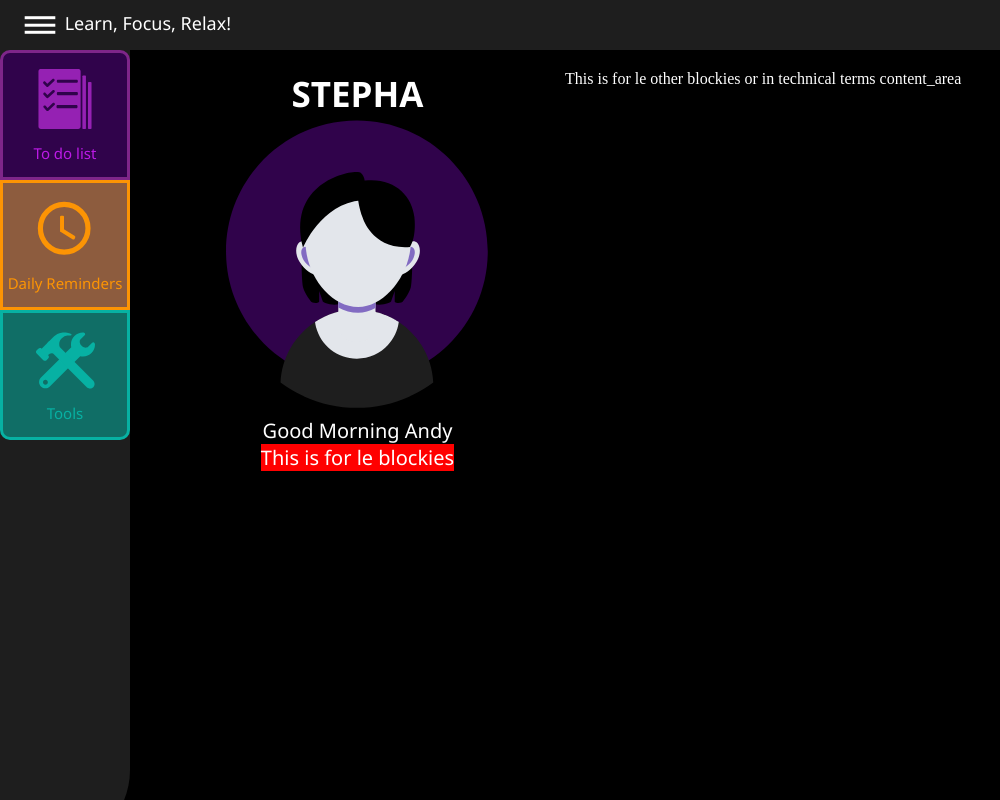
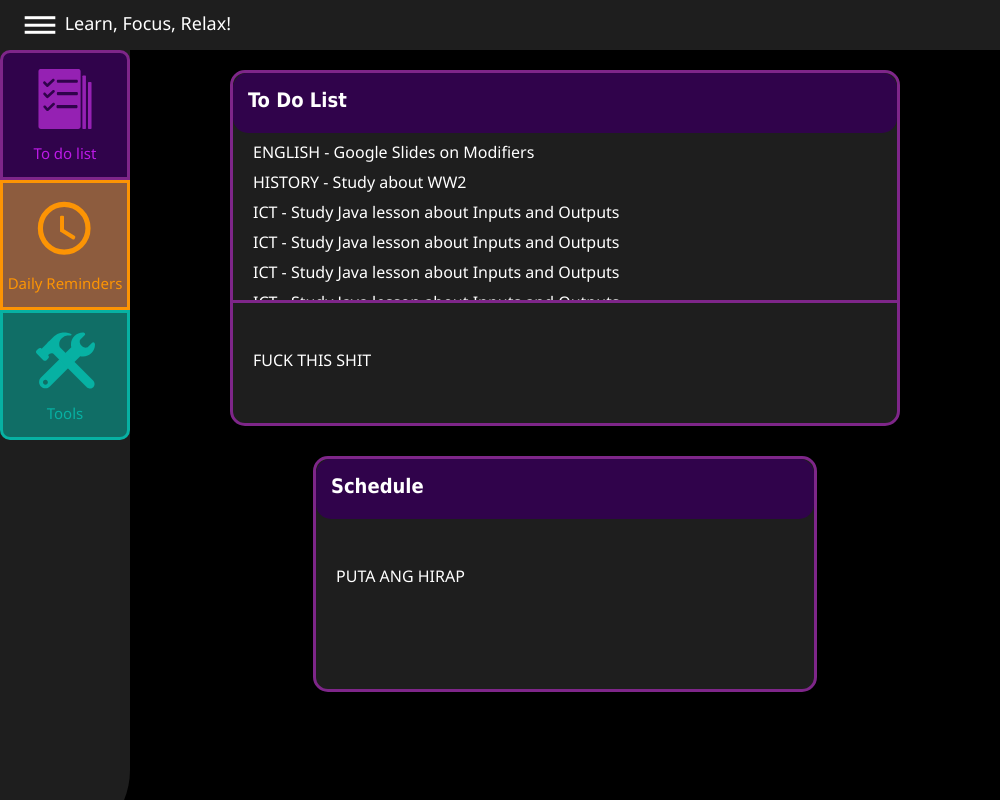
Before and after one commit to Jerenokun/STEPHA, an Electron app: page index.html in a window 1000 px wide. Both pictures are taken after a click on the element "To do list". Drawn offline with Linux system fonts and the light colour scheme.

Commit message:
added the todolist page and functionality to SOME buttons

```diff
--- a/index.html
+++ b/index.html
@@ -5,16 +5,20 @@
         <meta http-equiv="X-UA-Compatible" content="IE=edge" />
         <meta name="viewport" content="width=device-width, initial-scale=1.0" />
         <title>STEPHA</title>
-        <link href="styles.css" rel="stylesheet" />
+        <link href="styles/styles.css" rel="stylesheet" />
+        <link href="styles/main_styles.css" rel="stylesheet">
+        <link href="styles/main_buttons_styles.css" rel="stylesheet">
+        <link href="styles/homepage.css" rel="stylesheet">
+        <script src="index.js"></script>
     </head>
     <body>
         <div id="navbar">
-            <img src="assets/menu_button.svg" id="menu_button" />
+            <img src="assets/menu_button.svg" id="menu_button" onclick="home()"/>
             Learn, Focus, Relax!
         </div>
             <!-- sidebar -->
             <div id="sidebar">
-                <div id="things_to_do_button" class="main_buttons">
+                <div id="things_to_do_button" class="main_buttons" onclick="todolist_page()">
                     <img src="assets/todolist_icon.svg" class="main_buttons_icons"/><br />
                     To do list
                 </div>
@@ -29,19 +33,51 @@
             </div>
             <!-- Main_content, basically where most of the stuff is placed -->
             <div id="main_content">
-                <!-- There's two kasi-->
-                <div id="main_content_col1">
-                    <span style="font-size: 35px;font-weight: 700">STEPHA </span>
-                    <img src="assets/stepha_icon.svg">
-                    <span id="greeting">Good Morning Andy</span>
-                    <div class="content_area">
-                        This is for le blockies
+                <!-- This is the home page -->
+                <div id="homepage">
+                    <div id="homepage_col1">
+                        <span style="font-size: 35px;font-weight: 700">STEPHA </span>
+                        <img src="assets/stepha_icon.svg">
+                        <span id="greeting">Good Morning Andy</span>
+                        <div class="homepage_content_area">
+                            This is for le blockies
+                        </div>
+                    </div>
+                    <div id="homepage_col2">
+                        <div class="homepage_content_area">
+                            This is for le other blockies or in technical terms content_area
+                        </div>
                     </div>
                 </div>
-                <div id="main_content_col2">
-                    This is for le other blockies or in technical terms content_area
+                <!-- This is the todolist page -->
+                <div id="todolist_page">
+                    <div id="todolist_table">
+                        <div id="todolist_title">
+                            To Do List
+                        </div>
+                        <div id="todolist_items">
+                            <p>MATH -  Performance Task 1 | Pre-Calculus Tutor!</p>
+                            <p>ENGLISH - Google Slides on Modifiers</p>
+                            <p>HISTORY - Study about WW2</p>
+                            <p>ICT - Study Java lesson about Inputs and Outputs</p>
+                            <p>ICT - Study Java lesson about Inputs and Outputs</p>
+                            <p>ICT - Study Java lesson about Inputs and Outputs</p>
+                            <p>ICT - Study Java lesson about Inputs and Outputs</p>
+                        </div>
+                        <div id="todolist_add">
+                            FUCK THIS SHIT
+                        </div>
+                    </div>
+                    <div id="todolist_schedule">
+                        <div id="todolist_title">
+                            Schedule
+                        </div>
+                        <div id="todolist_sched_add">
+                            PUTA ANG HIRAP
+                        </div>
+                    </div>
                 </div>
+            </div>
 
-            </div>
     </body>
 </html>
--- /dev/null
+++ b/index.js
@@ -0,0 +1,17 @@
+let allpages = ['homepage','todolist_page']
+function todolist_page() {
+    for (let i = 0; i < allpages.length;i++) {
+        let page = document.getElementById(allpages[i]);
+        page.style.display = "none";
+    }
+    let page = document.getElementById("todolist_page");
+    page.style.display = "flex"
+}
+function home() {
+    for (let i = 0; i < allpages.length;i++) {
+        let page = document.getElementById(allpages[i]);
+        page.style.display = "none"
+    }
+    let page = document.getElementById("homepage");
+    page.style.display = "grid"
+}
--- a/styles.css
+++ /dev/null
@@ -1,117 +0,0 @@
-/* check Line 69 for the content areas  */
-/* I SWEAR THIS ISN'T ON PURPOSE */
-
-* {
-    margin: 0;
-    padding: 0;
-}
-:root{
-    --window_bg_color--: black;
-    --sidebars_bg_color--: #1E1E1E;
-    --stepha_font_color--: white;
-    --primary_text_color--: white;
-    --title_text_color--: white;
-    --block_bg_color--:#1E1E1E;
-}
-html, body {
-    background-color: var(--window_bg_color--);
-    width: 100%;
-    height: 100%;
-
-}
-#navbar {
-    position: fixed;
-    width: 100%;
-    margin-bottom: 100px;
-    padding: 5px 20px;
-    font-size: 18px;
-    font-family:  'Segoe UI', Tahoma, Verdana, Arial;
-    background-color: var(--sidebars_bg_color--);
-    color: var(--title_text_color--);
-}
-#sidebar{
-    position: fixed;
-    top: 50px;
-    width: 130px; /* 13% */
-    height: 100%;
-    line-height: 100%;
-    border-radius: 0 0 80px 0;
-    font-family:  'Segoe UI', Tahoma, Verdana, Arial;
-    background-color: var(--sidebars_bg_color--);
-    color: #7191BF;
-    z-index: 1;
-
-}
-#main_content{
-    display: grid;
-    position: absolute;
-    top: 50px;
-    left: 130px;
-    width: calc(100% - 130px);
-    padding: 20px;
-    grid-template-columns: 50% 50%;
-    color: white;
-    -webkit-box-sizing: border-box; /* Safari/Chrome, other WebKit */
-    -moz-box-sizing: border-box;    /* Firefox, other Gecko */
-    box-sizing: border-box;
-}
-#main_content_col1{
-    display: flex;
-    flex-direction: column;
-    align-items: center;
-    justify-content: center;
-    font-size: 20px;
-    font-family: 'Segoe UI', Roboto, Oxygen, Ubuntu, Cantarell, 'Open Sans', 'Helvetica Neue', sans-serif;
-}
-#main_content_col1 img{
-    width: 300px;
-}
-.content_area{
-    background-color: red;
-    /*me need help here boiz */
-}
-#menu_button{
-    width: 40px;
-    height: 40px;
-    vertical-align: middle;
-}
-.main_buttons{
-    display: flex;
-    position: fixed;
-    flex-direction: column;
-    width: 124px;
-    height: 104px;
-    padding: 10px 0;
-    align-items: center;
-    justify-content: center;
-    vertical-align: middle;
-    font-size: 15px;
-    font-family: 'Segoe UI', Tahoma, Geneva, Verdana, sans-serif;
-    cursor: pointer;
-}
-
-.main_buttons_icons{
-    height: 60px;
-    width: 60px;
-}
-#things_to_do_button{
-    top: 50px;
-    border-radius: 10px 10px 0 0;
-    border: 3px solid #7E2689;
-    background-color: #30034B;
-    color: #BC1AE6;
-}
-#daily_reminders_button{
-    top: 180px;
-    border: 3px solid #FC9404;
-    background-color: #8D5C3E;
-    color: #FC9404;
-}
-#tools_button{
-    top: 310px;
-
-    border-radius: 0 0 10px 10px;
-    border: 3px solid #07B1A3;
-    background-color: #07b1a38c;
-    color: #07B1A3;
-}
--- /dev/null
+++ b/styles/homepage.css
@@ -0,0 +1,28 @@
+#homepage{
+    display: grid;
+    position: absolute;
+    top: 50px;
+    left: 130px;
+    width: calc(100% - 130px);
+    height: 100%;
+    padding: 20px;
+    grid-template-columns: 50% 50%;
+    color: white;
+    -webkit-box-sizing: border-box; /* Safari/Chrome, other WebKit */
+    -moz-box-sizing: border-box;    /* Firefox, other Gecko */
+    box-sizing: border-box;
+}
+#homepage_col1{
+    display: flex;
+    flex-direction: column;
+    align-items: center;
+    font-size: 20px;
+    font-family: 'Segoe UI', Roboto, Oxygen, Ubuntu, Cantarell, 'Open Sans', 'Helvetica Neue', sans-serif;
+}
+#homepage_col1 img{
+    width: 300px;
+}
+.homepage_content_area{
+    background-color: red;
+    /*me need help here boiz */
+}
--- /dev/null
+++ b/styles/main_buttons_styles.css
@@ -0,0 +1,40 @@
+.main_buttons{
+    display: flex;
+    position: fixed;
+    flex-direction: column;
+    width: 124px;
+    height: 104px;
+    padding: 10px 0;
+    align-items: center;
+    justify-content: center;
+    vertical-align: middle;
+    font-size: 15px;
+    font-family: 'Segoe UI', Tahoma, Geneva, Verdana, sans-serif;
+    cursor: pointer;
+}
+
+.main_buttons_icons{
+    height: 60px;
+    width: 60px;
+}
+#things_to_do_button{
+    top: 50px;
+    border-radius: 10px 10px 0 0;
+    border: 3px solid #7E2689;
+    background-color: #30034B;
+    color: #BC1AE6;
+}
+#daily_reminders_button{
+    top: 180px;
+    border: 3px solid #FC9404;
+    background-color: #8D5C3E;
+    color: #FC9404;
+}
+#tools_button{
+    top: 310px;
+
+    border-radius: 0 0 10px 10px;
+    border: 3px solid #07B1A3;
+    background-color: #07b1a38c;
+    color: #07B1A3;
+}
--- /dev/null
+++ b/styles/main_styles.css
@@ -0,0 +1,50 @@
+/* check Line 69 for the content areas  */
+/* I SWEAR THIS ISN'T ON PURPOSE */
+
+* {
+    margin: 0;
+    padding: 0;
+}
+:root{
+    --window_bg_color--: black;
+    --sidebars_bg_color--: #1E1E1E;
+    --stepha_font_color--: white;
+    --primary_text_color--: white;
+    --title_text_color--: white;
+    --block_bg_color--:#1E1E1E;
+}
+html, body {
+    background-color: var(--window_bg_color--);
+    width: 100%;
+    height: 100%;
+
+}
+#navbar {
+    position: fixed;
+    width: 100%;
+    margin-bottom: 100px;
+    padding: 5px 20px;
+    font-size: 18px;
+    font-family:  'Segoe UI', Tahoma, Verdana, Arial;
+    background-color: var(--sidebars_bg_color--);
+    color: var(--title_text_color--);
+    z-index: 1;
+}
+#sidebar{
+    position: fixed;
+    top: 50px;
+    width: 130px; /* 13% */
+    height: 100%;
+    line-height: 100%;
+    border-radius: 0 0 80px 0;
+    font-family:  'Segoe UI', Tahoma, Verdana, Arial;
+    background-color: var(--sidebars_bg_color--);
+    color: #7191BF;
+    z-index: 1;
+
+}
+#menu_button{
+    width: 40px;
+    height: 40px;
+    vertical-align: middle;
+}
--- /dev/null
+++ b/styles/styles.css
@@ -0,0 +1,84 @@
+#todolist_page{
+    display: none; /* flex */
+    flex-direction: column;
+    position: absolute;
+    top: 50px;
+    left: 130px;
+    width: calc(100% - 130px);
+    height: auto;
+    padding: 20px;
+    color: var(--primary_text_color--);
+    align-items: center;
+    -webkit-box-sizing: border-box; /* Safari/Chrome, other WebKit */
+    -moz-box-sizing: border-box;    /* Firefox, other Gecko */
+    box-sizing: border-box;
+}
+#todolist_table{
+    width: 80%;
+    height: 350px;
+    border-radius: 15px;
+    border: 3px solid #7E2689;
+    background-color: var(--block_bg_color--);
+}
+#todolist_title{
+    background-color: #30034B;
+    width: 100%;
+    height: 60px;
+    padding: 15px;
+    border-radius: 15px;
+    font-size: 20px;
+    font-weight: 600;
+    font-family: Tahoma, Geneva, Verdana, sans-serif;
+    -webkit-box-sizing: border-box; /* Safari/Chrome, other WebKit */
+    -moz-box-sizing: border-box;    /* Firefox, other Gecko */
+    box-sizing: border-box;
+}
+#todolist_items{
+    display: flex;
+    flex-direction: column;
+    width: 100%;
+    height: 170px;
+    padding: 0 20px 10px 20px;
+    line-height: 30px;
+    justify-content: center;
+    overflow-y: scroll;
+    border-bottom: 3px solid #7E2689;
+    font-family: 'Segoe UI', Arial, Tahoma, Geneva, Verdana, sans-serif;
+    -webkit-box-sizing: border-box; /* Safari/Chrome, other WebKit */
+    -moz-box-sizing: border-box;    /* Firefox, other Gecko */
+    box-sizing: border-box;
+}
+#todolist_add{
+    display: flex;
+    flex-direction: column;
+    width: 100%;
+    height: 123px;
+    padding: 0 20px 10px 20px;
+    line-height: 30px;
+    justify-content: center;
+    font-family: 'Segoe UI', Arial, Tahoma, Geneva, Verdana, sans-serif;
+    -webkit-box-sizing: border-box; /* Safari/Chrome, other WebKit */
+    -moz-box-sizing: border-box;    /* Firefox, other Gecko */
+    box-sizing: border-box;
+}
+#todolist_schedule{
+    width: 60%;
+    height: 230px;
+    margin-top: 30px;
+    border-radius: 15px;
+    border: 3px solid #7E2689;
+    background-color: var(--block_bg_color--);
+}
+#todolist_sched_add{
+    display: flex;
+    flex-direction: column;
+    width: 100%;
+    height: 123px;
+    padding: 0 20px 10px 20px;
+    line-height: 30px;
+    justify-content: center;
+    font-family: 'Segoe UI', Arial, Tahoma, Geneva, Verdana, sans-serif;
+    -webkit-box-sizing: border-box; /* Safari/Chrome, other WebKit */
+    -moz-box-sizing: border-box;    /* Firefox, other Gecko */
+    box-sizing: border-box;
+}
```
